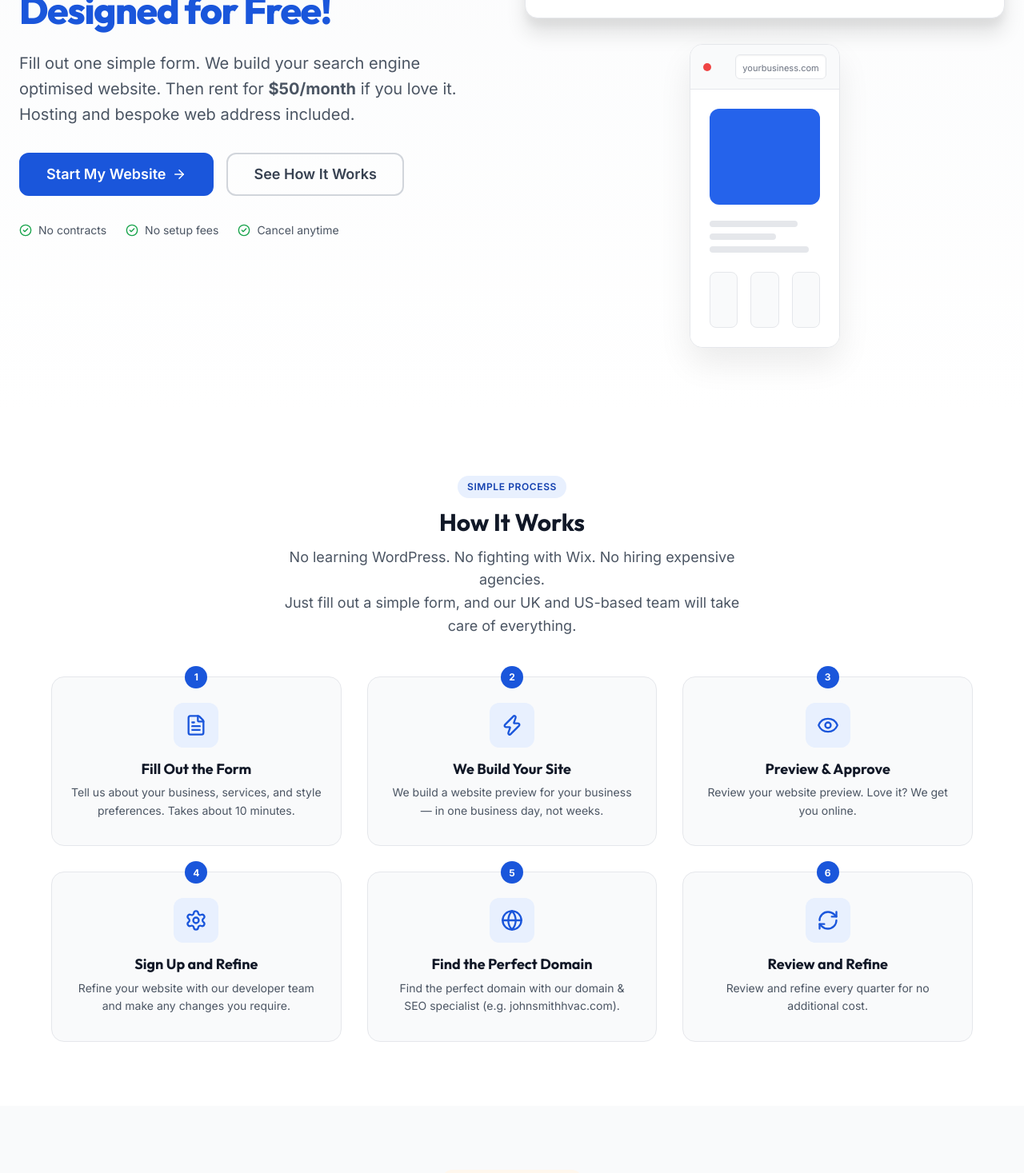
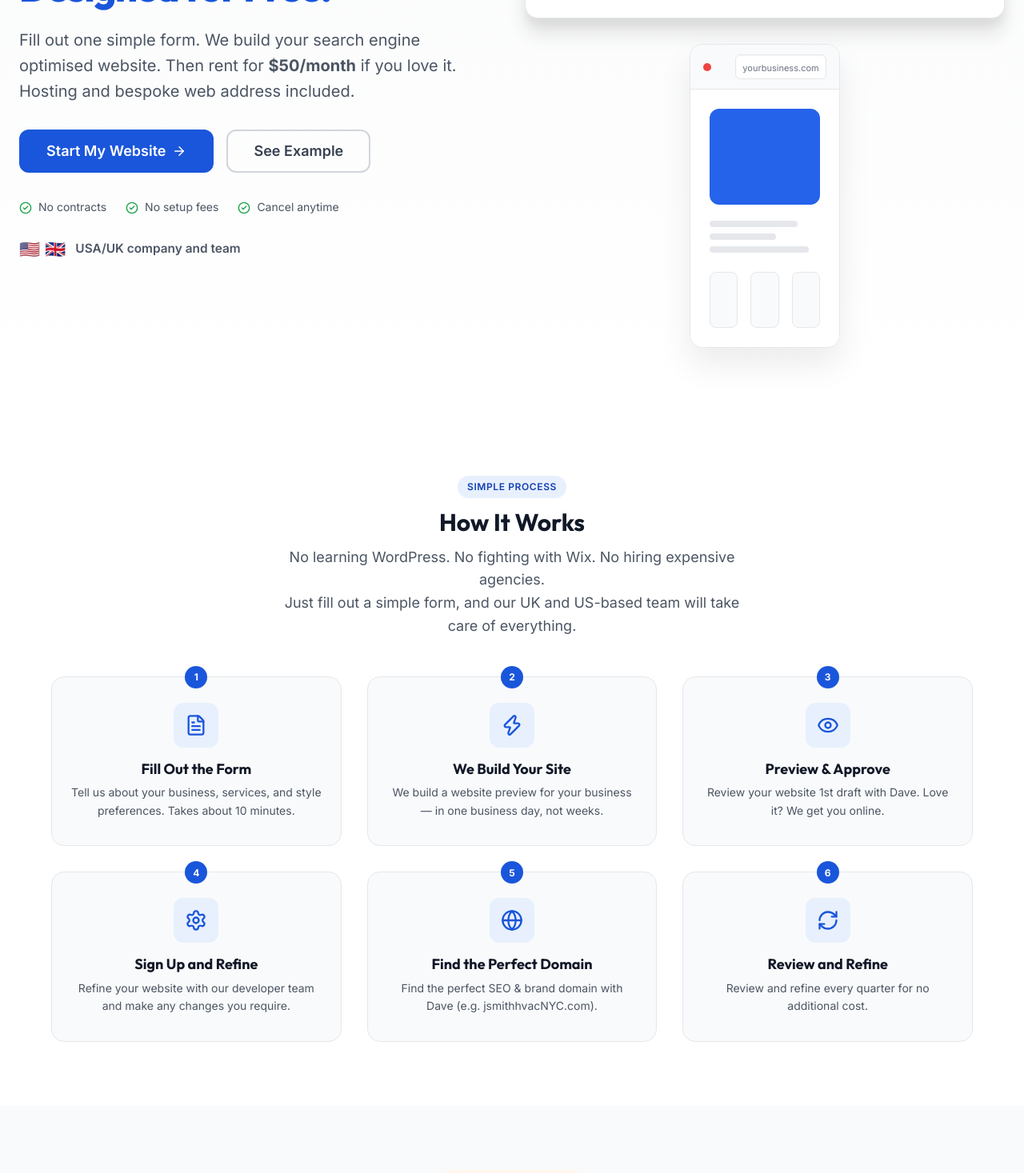
Before and after one commit to DAGarnish/proservice, a Next.js app: page / in a window 1280 px wide. Shown: the part 478-1945 px from the top of the page at 80% size. Built offline with nearby package versions, Linux system fonts and the light colour scheme.

Commit message:
Update homepage copy and add USA/UK badges

```diff
--- a/app/page.tsx
+++ b/app/page.tsx
@@ -48,8 +48,8 @@ function HeroSection() {
             <Link href="/get-started" className="btn btn-primary btn-lg">
               Start My Website <ArrowRight size={18} />
             </Link>
-            <a href="#how-it-works" className="btn btn-ghost btn-lg">
-              See How It Works
+            <a href="https://www.penedeswinetours.com/" target="_blank" rel="noopener noreferrer" className="btn btn-ghost btn-lg">
+              See Example
             </a>
           </div>
           <div className={styles.heroTrust}>
@@ -64,6 +64,10 @@ function HeroSection() {
             <div className={styles.heroTrustItem}>
               <CheckCircle2 size={16} color="#16a34a" />
               <span>Cancel anytime</span>
+            </div>
+            <div className={styles.heroTrustItem}>
+              <span style={{ marginRight: '4px', fontSize: '1.5em' }}>🇺🇸 🇬🇧</span>
+              <span style={{ fontSize: '1.1em', fontWeight: 600 }}>USA/UK company and team</span>
             </div>
           </div>
         </div>
@@ -134,7 +138,7 @@ function HowItWorksSection() {
       icon: <Eye size={28} />,
       step: '3',
       title: 'Preview & Approve',
-      description: 'Review your website preview. Love it? We get you online.',
+      description: 'Review your website 1st draft with Dave. Love it? We get you online.',
     },
     {
       icon: <Settings size={28} />,
@@ -146,7 +150,7 @@ function HowItWorksSection() {
       icon: <Globe size={28} />,
       step: '5',
       title: 'Find the Perfect Domain',
-      description: 'Find the perfect domain with our domain & SEO specialist (e.g. johnsmithhvac.com).',
+      description: 'Find the perfect SEO & brand domain with Dave (e.g. jsmithhvacNYC.com).',
     },
     {
       icon: <RefreshCw size={28} />,
```
